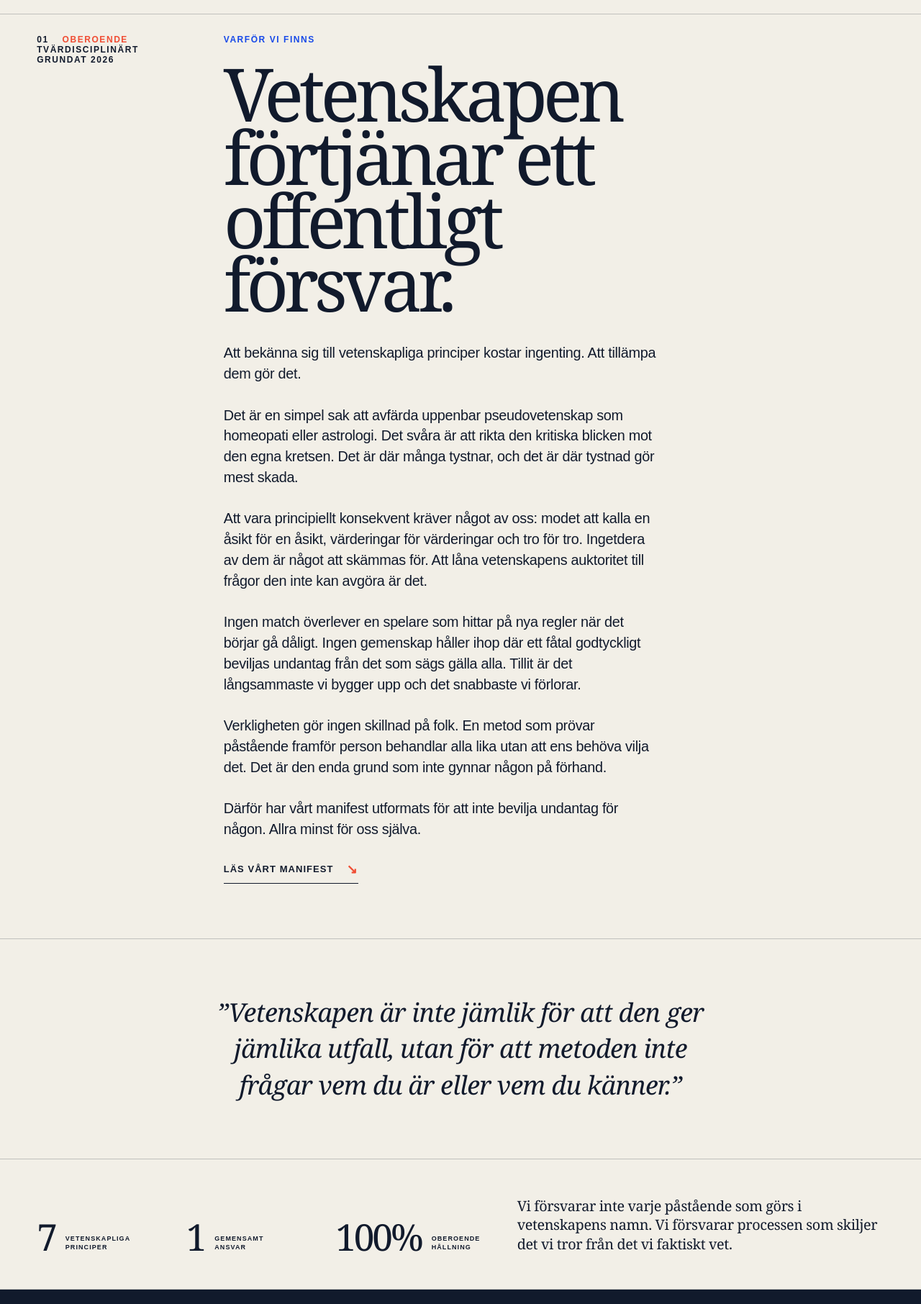
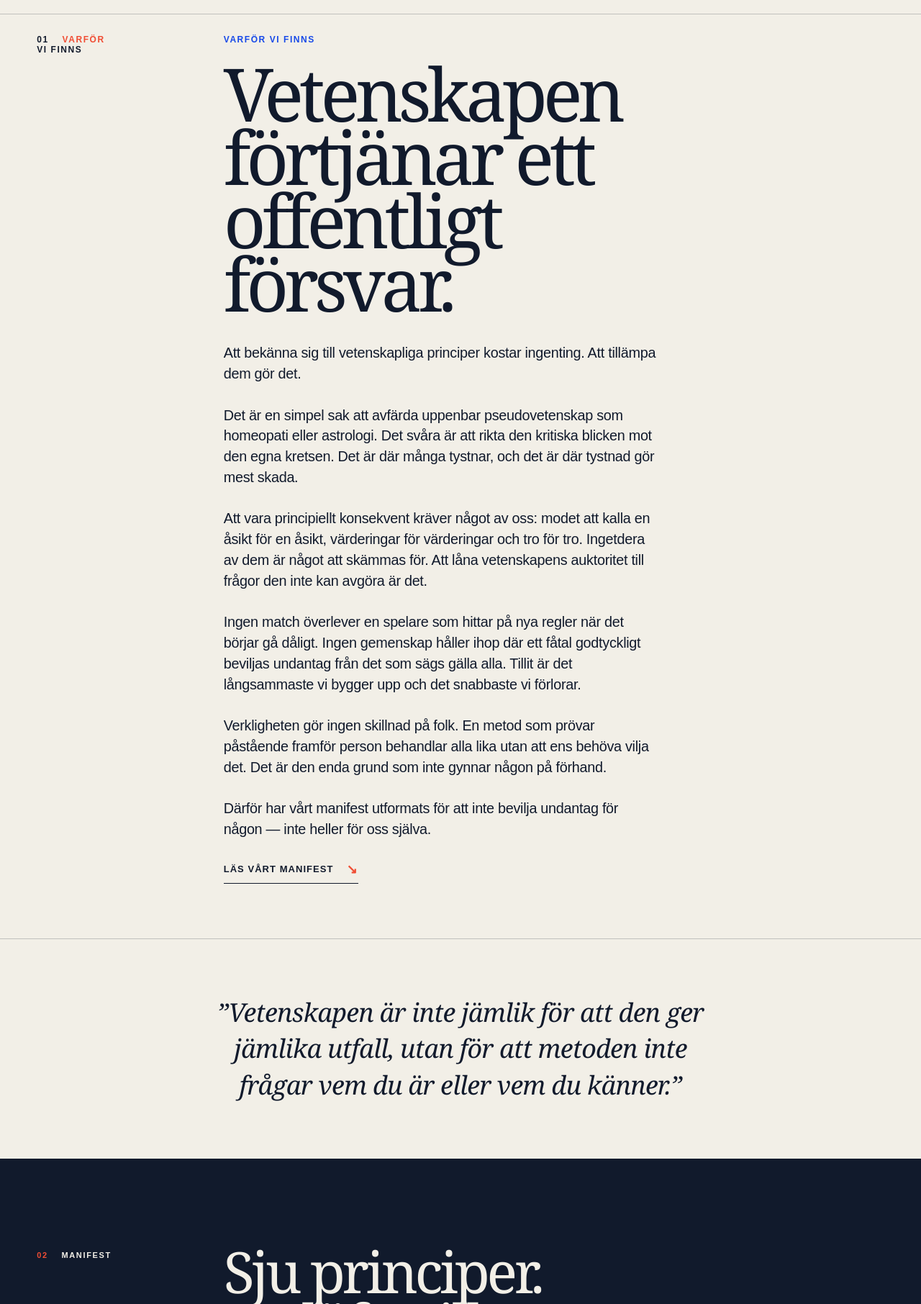
Before and after one commit to Anders-H/vetenskapskriteriet, a plain HTML site: page index.html in a window 1280 px wide. Shown: the part 88-1900 px from the top of the page at 72% size. Drawn offline with Linux system fonts and the light colour scheme.

Commit message:
Textjustering.

```diff
--- a/index.html
+++ b/index.html
@@ -50,11 +50,9 @@
         </header>
 
         <section class="council-hero compact-hero home-hero">
-            <p class="section-kicker"><span>01</span> Oberoende
+            <p class="section-kicker"><span>01</span> Varför
                 <br/>
-                <span>Tvärdisciplinärt</span>
-                <br/>
-                <span>Grundat 2026</span>
+                <span>vi finns</span>
             </p>
 
             <div class="hero-copy">
@@ -71,7 +69,7 @@
                     <br /><br />
                     Verkligheten gör ingen skillnad på folk. En metod som prövar påstående framför person behandlar alla lika utan att ens behöva vilja det. Det är den enda grund som inte gynnar någon på förhand.
                     <br /><br />
-                    Därför har vårt manifest utformats för att inte bevilja undantag för någon. Allra minst för oss själva.
+                    Därför har vårt manifest utformats för att inte bevilja undantag för någon — inte heller för oss själva.
                 </p>
                 <a class="text-link" href="https://vetenskapskriteriet.se/manifest/">Läs vårt manifest <span aria-hidden="true">↘</span></a>
             </div>
@@ -80,13 +78,6 @@
         <blockquote class="home-quote">
             <p>”Vetenskapen är inte jämlik för att den ger jämlika utfall, utan för att metoden inte frågar vem du är eller vem du känner.”</p>
         </blockquote>
-
-        <section class="fact-band" aria-label="Kriteriets inriktning">
-            <div><strong>7</strong><span>vetenskapliga<br>principer</span></div>
-            <div><strong>1</strong><span>gemensamt<br>ansvar</span></div>
-            <div><strong>100%</strong><span>oberoende<br>hållning</span></div>
-            <p>Vi försvarar inte varje påstående som görs i vetenskapens namn. Vi försvarar processen som skiljer det vi tror från det vi faktiskt vet.</p>
-        </section>
 
         <section class="manifest" id="manifest">
             <header class="section-heading light">
```
Also changed, not shown: vi/index.html (+6 -6 lines).
